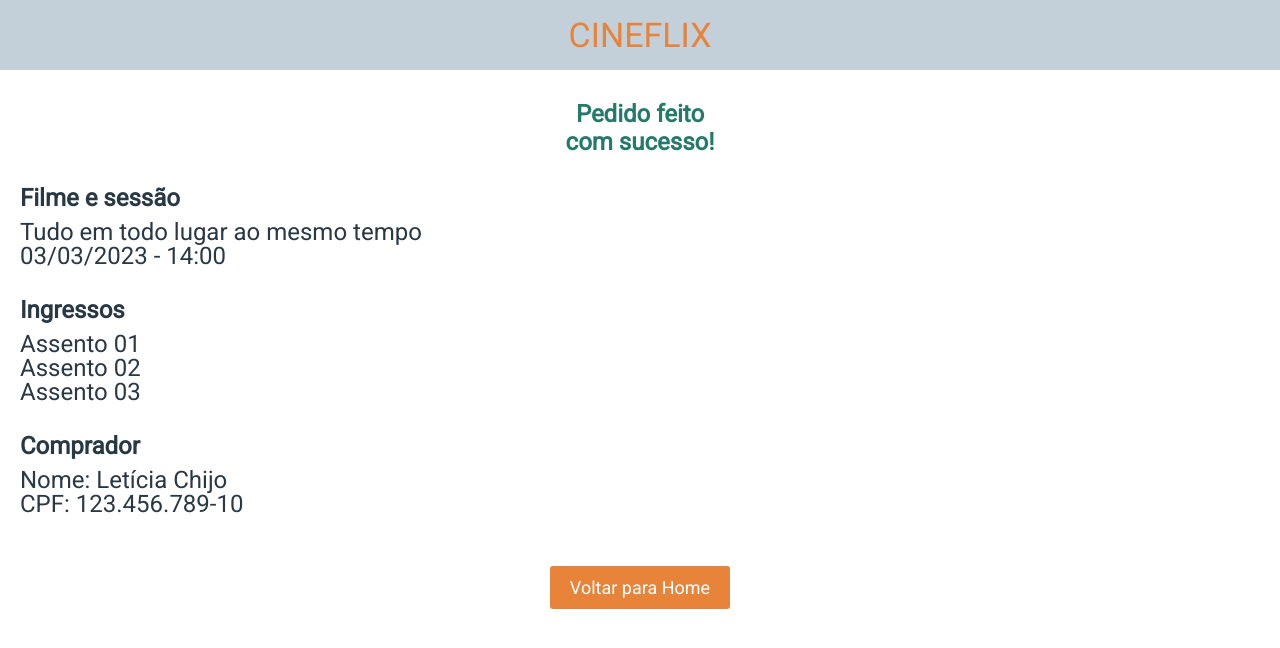
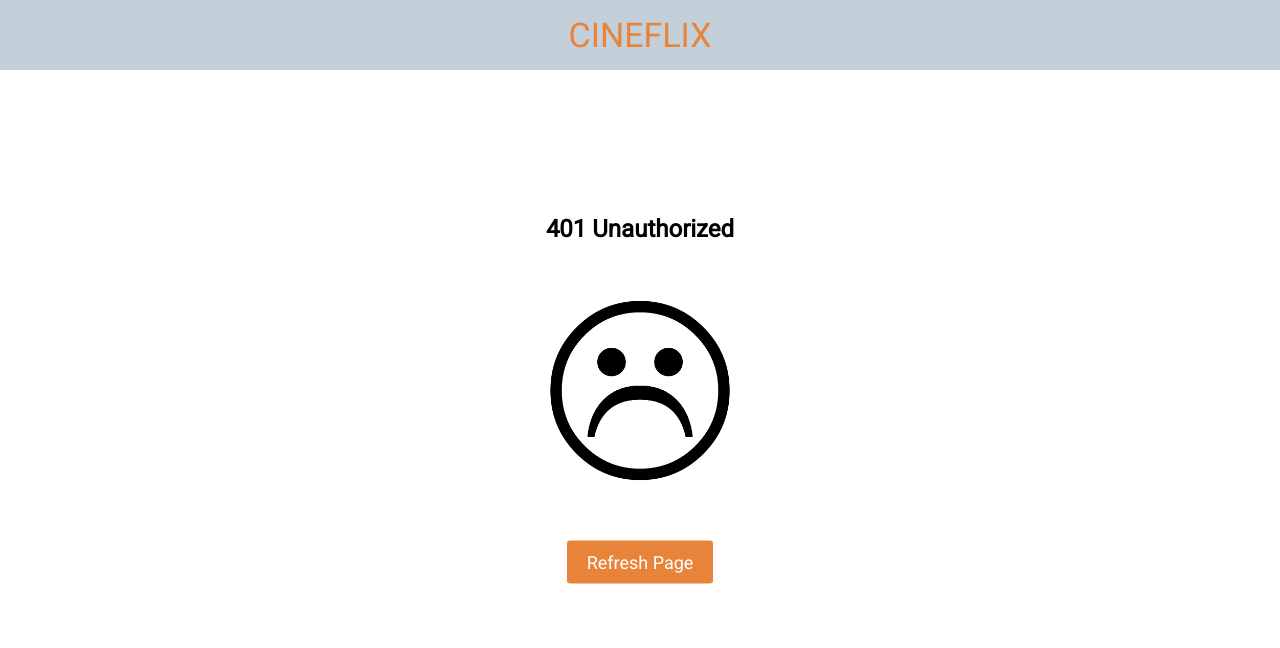
Before and after one commit to luiz-gustavo-alves/Driven-Cineflix, a React (Vite) app: page /sucesso in a window 1280 px wide. Shown: the top 648 px of the page. Built offline with nearby package versions, Linux system fonts and the light colour scheme.

Commit message:
Feat: Created Sucess Page

```diff
--- a/src/App.jsx
+++ b/src/App.jsx
@@ -9,7 +9,7 @@ import HomePage from "./pages/HomePage/HomePage";
 import SeatsPage from "./pages/SeatsPage/SeatsPage";
 import SessionsPage from "./pages/SessionsPage/SessionsPage";
 import SuccessPage from "./pages/SuccessPage/SuccessPage";
-import Error from "./Error";
+import Error from "./pages/Error/Error";
 
 /* Axios token configuration */
 const token = "uno6r9oP7lrt17ZaOROMIr8i";
@@ -17,6 +17,7 @@ axios.defaults.headers.common['Authorization'] = token;
 
 export default function App() {
 
+    const [userData, setUserData] = useState(null);
     const [error, setError] = useState({isTrue: false, message: ""});
 
     return (
@@ -28,13 +29,38 @@ export default function App() {
             {error.isTrue && <Error errorMessage={error.message} />}
             {!error.isTrue &&
                 <Routes>
-                    <Route path="/" element={<HomePage setError={setError} />} />
-                    <Route path="/sessoes/:idFilme" element={<SessionsPage setError={setError} />} />
-                    <Route path="/assentos/:idSessao" element={<SeatsPage setError={setError}/>} />
-                    <Route path="/sucesso" element={<SuccessPage setError={setError}/>} />
-
-                    <Route path="/404" element={<Error errorMessage={"404 Page not found"} />} />
-                    <Route path="*" element={<Navigate to="/404" />} />
+                    <Route path="/" element={
+                        <HomePage
+                            setError={setError}
+                        />}
+                    />
+                    <Route path="/sessoes/:idFilme" element={
+                        <SessionsPage
+                            setError={setError}
+                        />}
+                    />
+                    <Route path="/assentos/:idSessao" element={
+                        <SeatsPage
+                            setUserData={setUserData}
+                            setError={setError}
+                        />}
+                    />
+                    <Route path="/sucesso" element={
+                        <SuccessPage
+                            userData={userData}
+                            setUserData={setUserData}
+                        />}
+                    />
+                    <Route path="/404" element={
+                        <Error
+                            errorMessage={"404 Page not found"}
+                        />}
+                    />
+                    <Route path="*" element={
+                        <Navigate
+                            to="/404"
+                        />}
+                    />
                 </Routes>
             }
         </BrowserRouter>
--- a/src/components/Seats/Seats.jsx
+++ b/src/components/Seats/Seats.jsx
@@ -2,7 +2,7 @@ import { SeatsContainer, SeatItem } from "./style";
 
 export default function Seats(props) {
 
-    const { seats, reservedSeats, updateReservedSeats } = props;
+    const { seats, reservedSeats, seatsNumber, updateSeatRegistration } = props;
 
     const seatCondition = (id) => {
 
@@ -35,16 +35,19 @@ export default function Seats(props) {
             alert("Esse assento não está disponível");
         } else {
 
-            let newReservedSeats;
+            let newReservedSeats, newSeatsNumber;
             const { isReserved, index } = seatCondition(seat.id);
 
             if (!isReserved) {
                 newReservedSeats = [...reservedSeats, seat.id];
+                newSeatsNumber = [...seatsNumber, seat.name];
             } else {
                 reservedSeats.splice(index, 1);
+                seatsNumber.splice(index, 1);
                 newReservedSeats = [...reservedSeats];
+                newSeatsNumber = [...seatsNumber];
             }
-            updateReservedSeats({ids: newReservedSeats});
+            updateSeatRegistration({ids: newReservedSeats, numbers: newSeatsNumber});
         }
     }
 
--- a/src/pages/SeatsPage/SeatsPage.jsx
+++ b/src/pages/SeatsPage/SeatsPage.jsx
@@ -13,12 +13,12 @@ import loading from "/loading.gif";
 
 export default function SeatsPage(props) {
 
-    const { setError } = props;
+    const { setUserData, setError } = props;
     const { idSessao } = useParams();
     const navigate = useNavigate();
 
-    const [data, setData] = useState(null);
-    const [seatRegistration, setSeatRegistration] = useState({ids: [], name: "", cpf: ""});
+    const [movieData, setMovieData] = useState(null);
+    const [seatRegistration, setSeatRegistration] = useState({ids: [], numbers: [], name: "", cpf: ""});
 
     const updateSeatRegistration = (newData) => {
 
@@ -31,8 +31,6 @@ export default function SeatsPage(props) {
     const registerSeat = (event) => {
 
         event.preventDefault();
-
-        const { ids, name, cpf } = seatRegistration;
 
         const isValidRequest = (ids, name, cpf) => {
 
@@ -55,13 +53,23 @@ export default function SeatsPage(props) {
             return {validRequest: true, message: "Successful registration."};
         }
 
-        const { validRequest, message } = isValidRequest(ids, name, cpf);
+        const { validRequest, message } = isValidRequest(seatRegistration.ids, seatRegistration.name, seatRegistration.cpf);
 
         if (validRequest) {
 
             const URL = "https://mock-api.driven.com.br/api/v8/cineflex/seats/book-many";
-            axios.post(URL, seatRegistration)
-            .then(() => navigate("/sucesso"))
+            axios.post(URL, {ids: seatRegistration.ids, name: seatRegistration.name, cpf: seatRegistration.cpf})
+            .then(() => {
+                setUserData({
+                    title: movieData.movie.title,
+                    date: day.date,
+                    time: movieData.name,
+                    seatsNumber: seatRegistration.numbers.sort(),
+                    name: seatRegistration.name,
+                    cpf: seatRegistration.cpf
+                });
+                navigate("/sucesso");
+            })
             .catch(err => setError({isTrue: true, message: err.message}));
 
         } else {
@@ -74,16 +82,16 @@ export default function SeatsPage(props) {
         const URL = `https://mock-api.driven.com.br/api/v8/cineflex/showtimes/${idSessao}/seats`;
 
         axios.get(URL)
-        .then(res => {setData(res.data)})
+        .then(res => {setMovieData(res.data)})
         .catch(err => setError({isTrue: true, message: err.message}));
 
     }, [idSessao, setError]);
 
-    if (data === null) {
+    if (movieData === null) {
         return (<Loading> <img src={loading} /> </Loading>);
     }
 
-    const { day, movie, seats } = data;
+    const { day, movie, seats } = movieData;
 
     return (
         <PageContainer>
@@ -92,7 +100,8 @@ export default function SeatsPage(props) {
             <Seats
                 seats={seats}
                 reservedSeats={seatRegistration.ids}
-                updateReservedSeats={updateSeatRegistration}
+                seatsNumber={seatRegistration.numbers}
+                updateSeatRegistration={updateSeatRegistration}
             />
 
             <CaptionContainer>
@@ -153,7 +162,7 @@ export default function SeatsPage(props) {
                 </div>
                 <div>
                     <p>{movie.title}</p>
-                    <p>{day.weekday} - {data.name}</p>
+                    <p>{day.weekday} - {movieData.name}</p>
                 </div>
             </FooterContainer>
 
--- a/src/pages/SuccessPage/SuccessPage.jsx
+++ b/src/pages/SuccessPage/SuccessPage.jsx
@@ -1,6 +1,32 @@
-import { PageContainer, TextContainer } from "./style"
+/* Import Styled Components and Dependencies */
+import { PageContainer, TextContainer } from "./style";
+import { Link } from "react-router-dom";
 
-export default function SuccessPage() {
+/* Import Components */
+import Error from "../Error/Error";
+
+export default function SuccessPage(props) {
+
+    const { userData, setUserData} = props;
+
+    if (userData === null) {
+        return (<Error errorMessage={"401 Unauthorized"} />);
+    }
+
+    const formatCPF = (cpf) => {
+
+        let formatedCPF = ""
+        for (let i = 0; i < cpf.length - 2; i++) {
+
+            formatedCPF += `${cpf[i]}`;
+            if (i % 3 === 2 && i < cpf.length - 3) {
+                formatedCPF += ".";
+            }
+        }
+
+        formatedCPF += `-${cpf[9]}${cpf[10]}`;
+        return formatedCPF;
+    }
 
     return (
         <PageContainer>
@@ -8,24 +34,26 @@ export default function SuccessPage() {
 
             <TextContainer>
                 <strong><p>Filme e sessão</p></strong>
-                <p>Tudo em todo lugar ao mesmo tempo</p>
-                <p>03/03/2023 - 14:00</p>
+                <p>{userData.title}</p>
+                <p>{userData.date} - {userData.time}</p>
             </TextContainer>
 
             <TextContainer>
                 <strong><p>Ingressos</p></strong>
-                <p>Assento 01</p>
-                <p>Assento 02</p>
-                <p>Assento 03</p>
+                {userData.seatsNumber.map(seat => {
+                    return (<p key={seat}>Assento {seat}</p>);
+                })}
             </TextContainer>
 
             <TextContainer>
                 <strong><p>Comprador</p></strong>
-                <p>Nome: Letícia Chijo</p>
-                <p>CPF: 123.456.789-10</p>
+                <p>Nome: {userData.name}</p>
+                <p>CPF: {formatCPF(userData.cpf)}</p>
             </TextContainer>
 
-            <button>Voltar para Home</button>
+            <Link to="/">
+                <button onClick={() => setUserData(null)}>Voltar para Home</button>
+            </Link>
         </PageContainer>
-    )
+    );
 }
--- a/src/pages/SuccessPage/style.js
+++ b/src/pages/SuccessPage/style.js
@@ -15,6 +15,7 @@ export const PageContainer = styled.div`
     }
     button {
         margin-top: 50px;
+        cursor: pointer;
     }
     h1 {
         font-family: 'Roboto';
```
